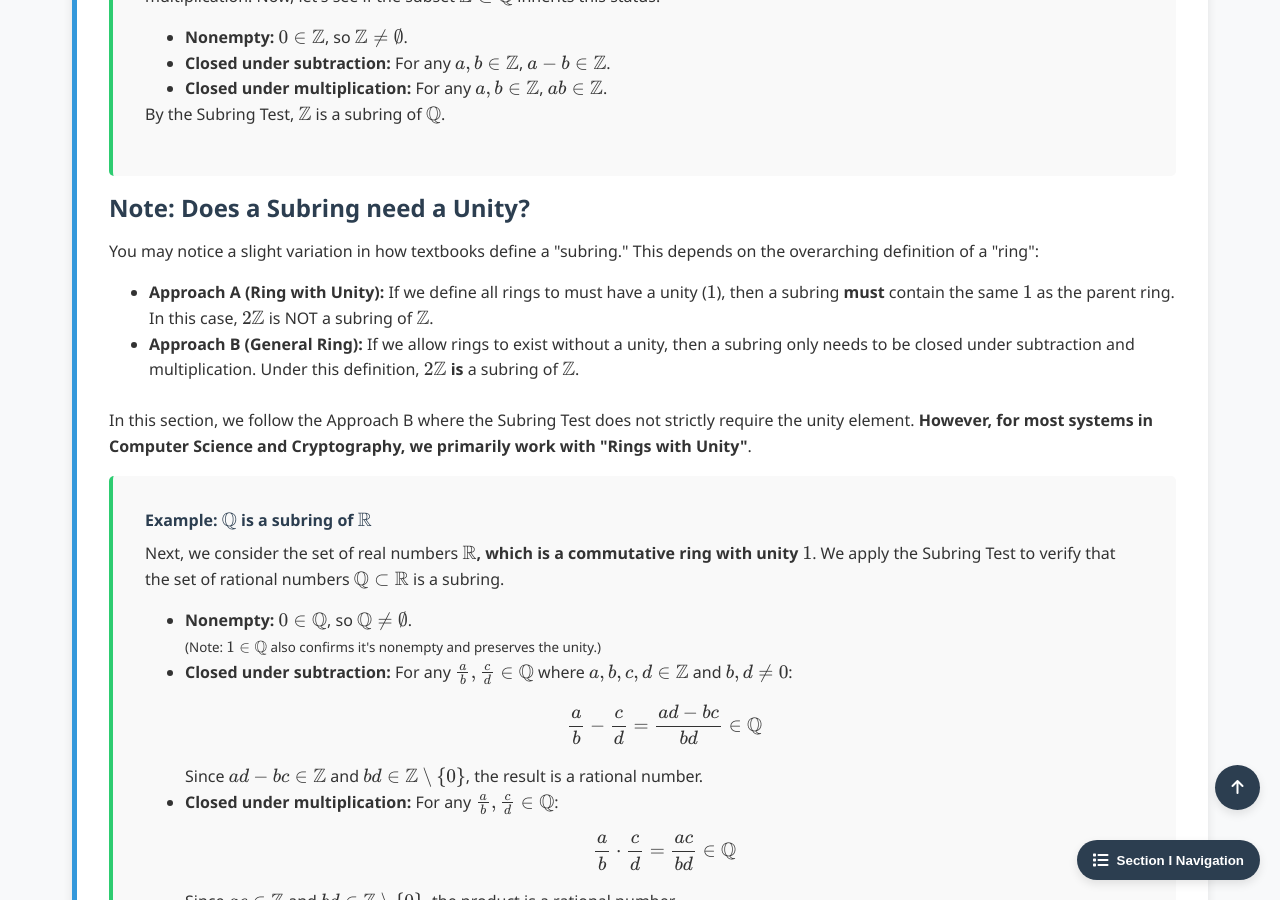
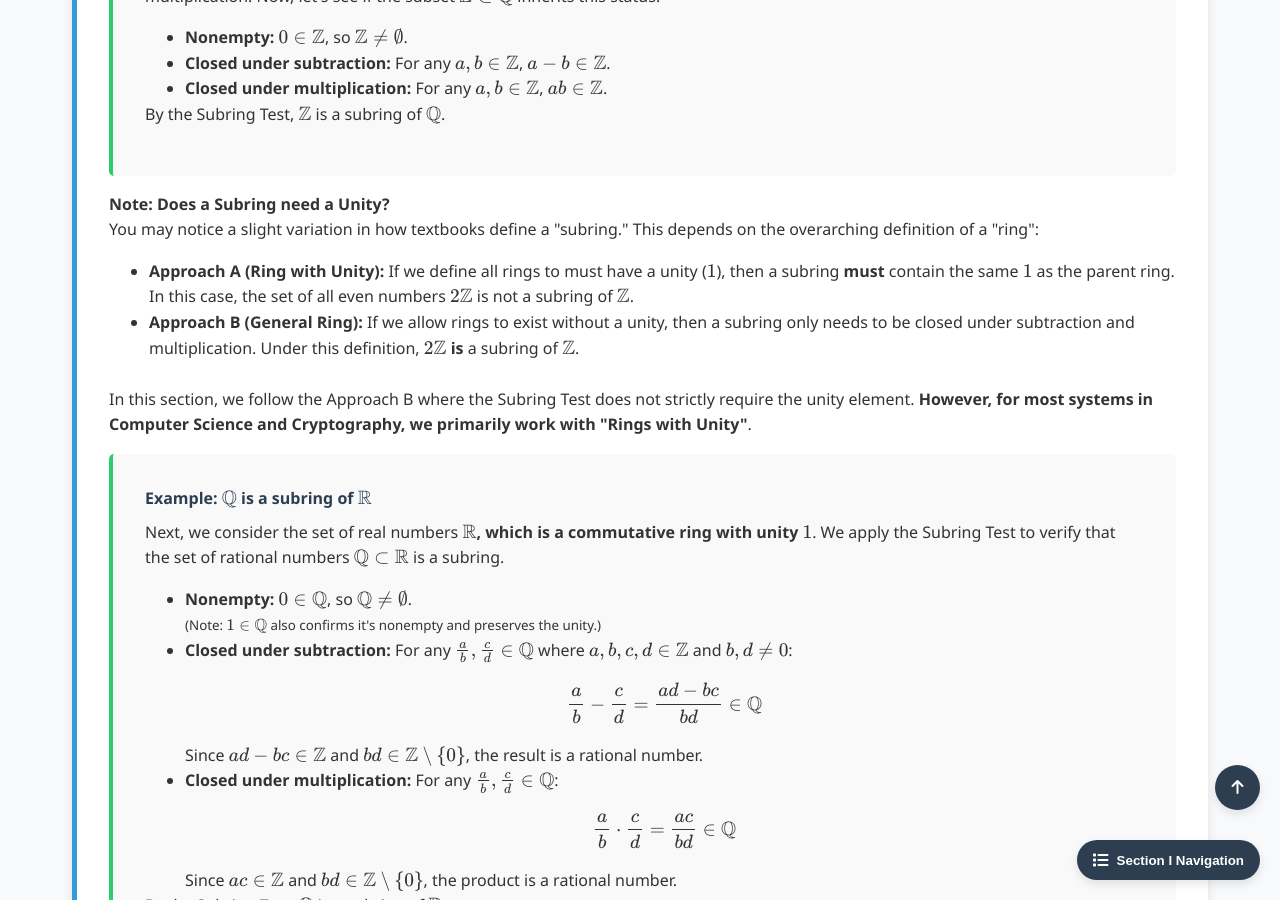
Before and after one commit to Yusukey01/yusukey01.github.io, a Jekyll site: the page built from Mathematics/Linear_algebra/intro_rings.html, in a window 1280 px wide and 900 px high, scrolled down 4550 px. Built offline with Jekyll 4.4.1, drawn with Linux system fonts in a browser that asks for light colours.

Commit message:
write I-18, intro to rings, revise Rings section

```diff
--- a/Mathematics/Linear_algebra/intro_rings.html
+++ b/Mathematics/Linear_algebra/intro_rings.html
@@ -353,16 +353,17 @@ noindex: true
 
                 </div>
 
-                <h3>Note: Does a Subring need a Unity?</h3>
                 <p>
+                    <strong>Note: Does a Subring need a Unity?</strong>
+                    <br>
                     You may notice a slight variation in how textbooks define a "subring." This depends on the overarching
                     definition of a "ring":
                 </p>
                 <ul style="padding-left: 40px;">
                     <li>
                         <strong>Approach A (Ring with Unity):</strong> If we define all rings to must have a unity (\(1\)), then a
-                        subring <strong>must</strong> contain the same \(1\) as the parent ring. In this case, \(2\mathbb{Z}\) is NOT
-                        a subring of \(\mathbb{Z}\).
+                        subring <strong>must</strong> contain the same \(1\) as the parent ring. In this case, the set of all even
+                        numbers \(2\mathbb{Z}\) is not a subring of \(\mathbb{Z}\).
                     </li>
                     <li>
                         <strong>Approach B (General Ring):</strong> If we allow rings to exist without a unity, then a subring only
```
